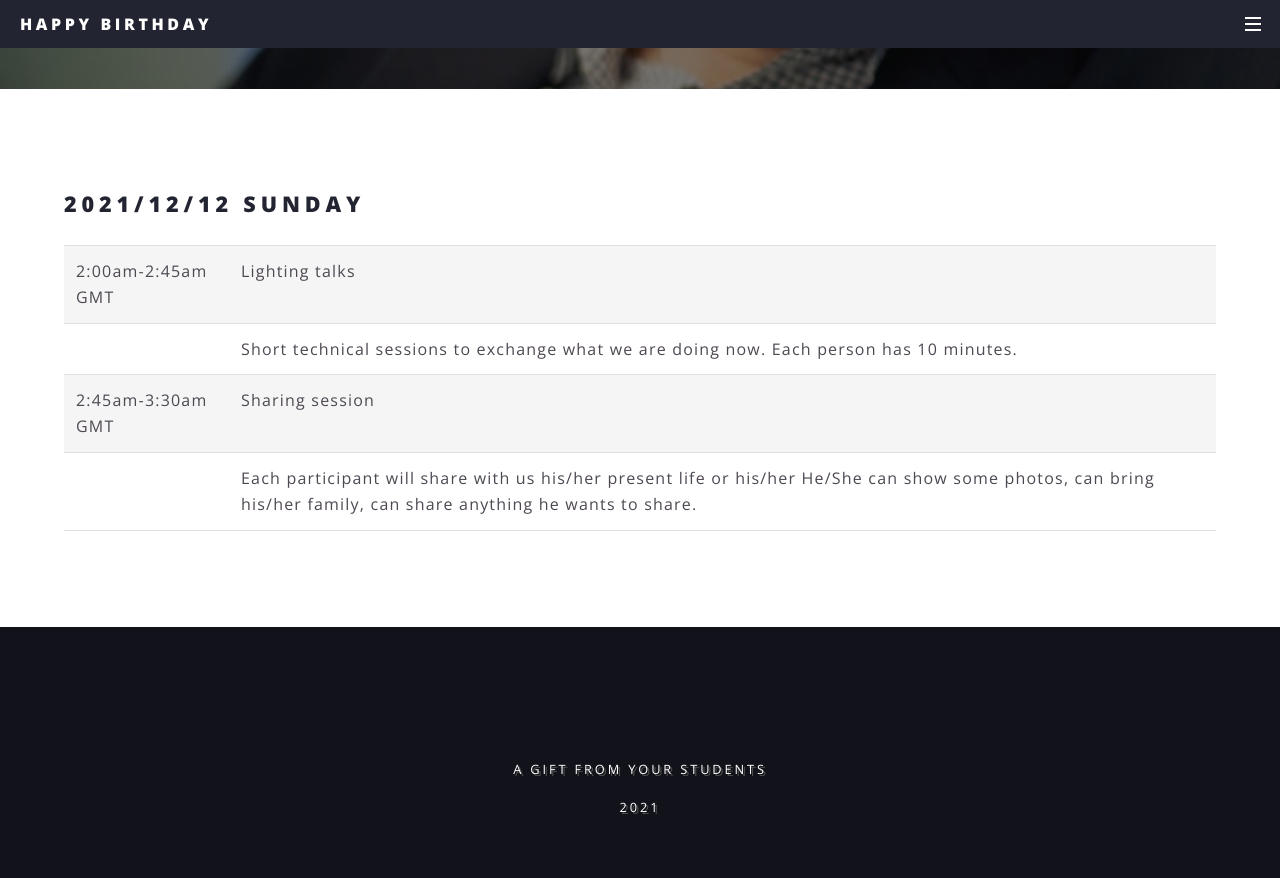
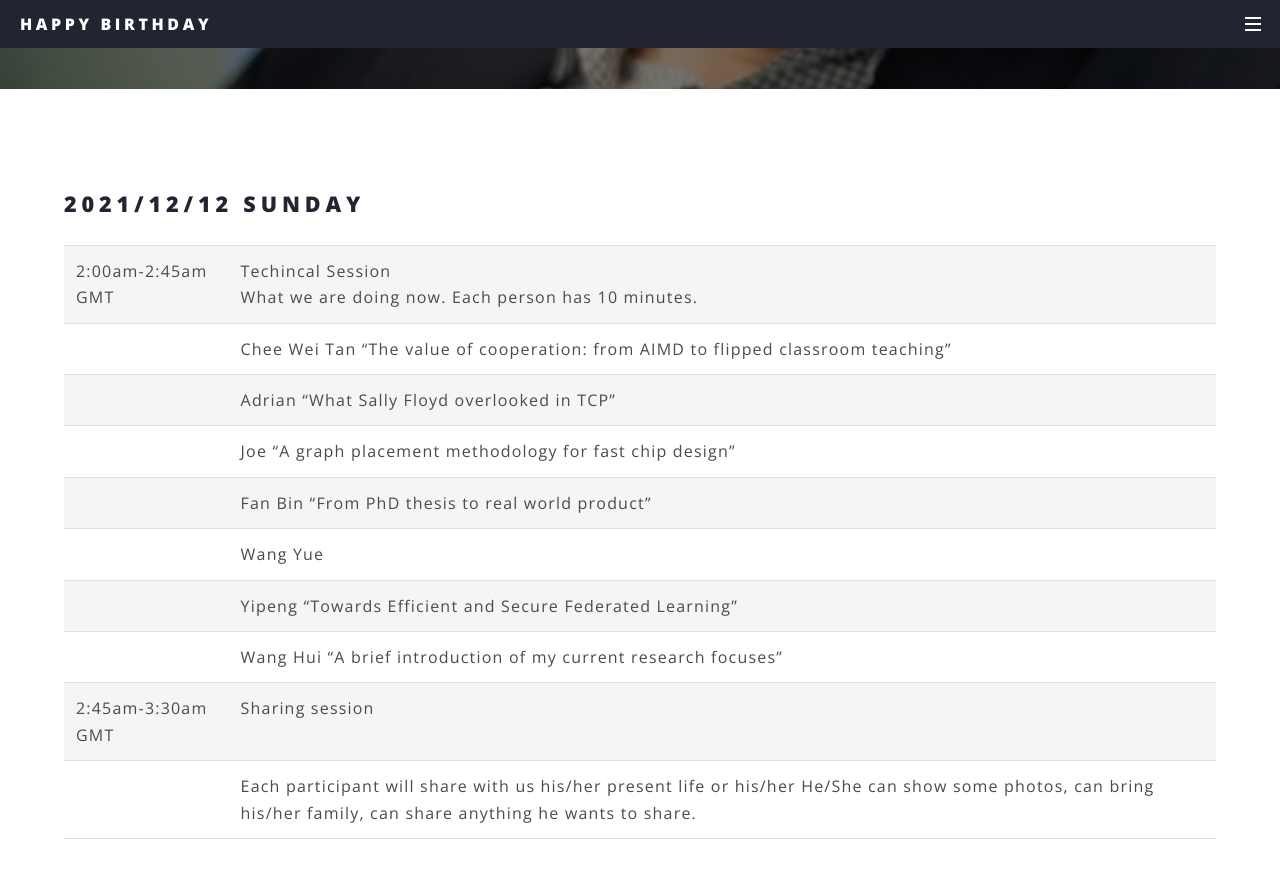
Before and after one commit to dahmingchiu/dahmingchiu.github.io, a Jekyll site: the page built from plan.md, in a window 1280 px wide and 900 px high, scrolled down 304 px. Shown: the top 878 px of the window. Built offline with Jekyll 4.4.1, drawn with Linux system fonts in a browser that asks for light colours.

Commit message:
update plan

```diff
--- a/plan.md
+++ b/plan.md
@@ -6,7 +6,13 @@ subtitle: to commemorate your 70th birthday
 
 <h2>2021/12/12 Sunday</h2>
 
-| 2:00am-2:45am GMT | Lighting talks |
-| | Short technical sessions to exchange what we are doing now. Each person has 10 minutes. |
+| 2:00am-2:45am GMT | Techincal Session <br/> What we are doing now. Each person has 10 minutes. |
+| | Chee Wei Tan  “The value of cooperation: from AIMD to flipped classroom teaching” |
+| | Adrian “What Sally Floyd overlooked in TCP” |
+| | Joe “A graph placement methodology for fast chip design” |
+| | Fan Bin “From PhD thesis to real world product” |
+| | Wang Yue |
+| | Yipeng “Towards Efficient and Secure Federated Learning” |
+| | Wang Hui “A brief introduction of my current research focuses” |
 | 2:45am-3:30am GMT | Sharing session |
 | | Each participant will share with us his/her present life or his/her He/She can show some photos, can bring his/her family, can share anything he wants to share. |
```
Also changed, not shown: photo.md (+2 -2 lines).
